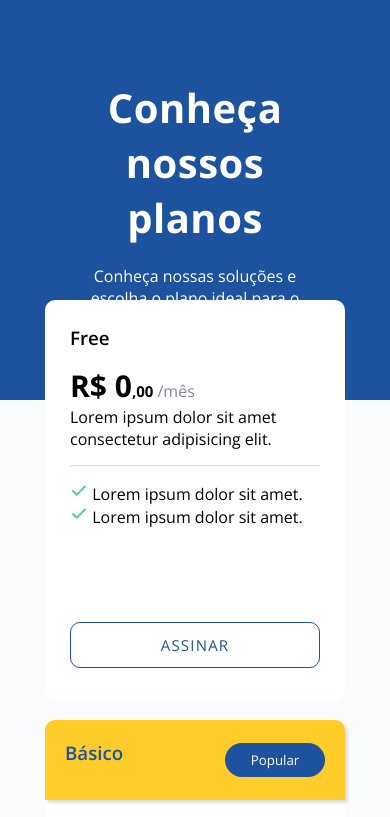
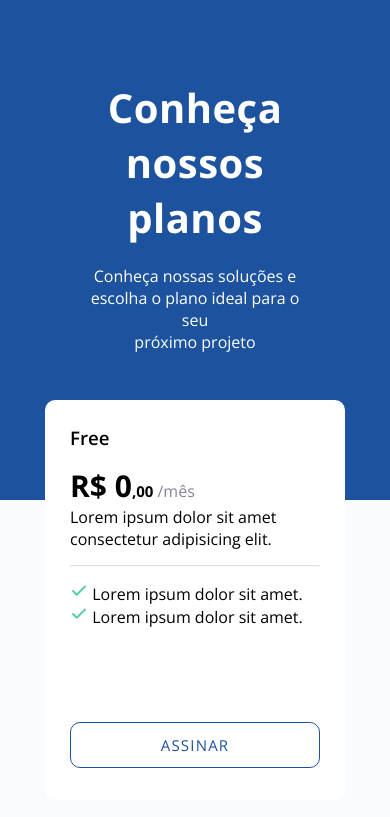
Before and after one commit to httpBianca/PricingTable-Rocketseat, a plain HTML site: page index.html in a window 390 px wide. Shown: the top 817 px of the page. Drawn offline with nearby package versions, Linux system fonts and the light colour scheme.

Commit message:
Update style.css

```diff
--- a/style.css
+++ b/style.css
@@ -149,4 +149,7 @@ hr{
         margin-top: 30px;
         margin-bottom: 15px;
     }
+    header{
+        height: 500px;
+    }
 }
```
